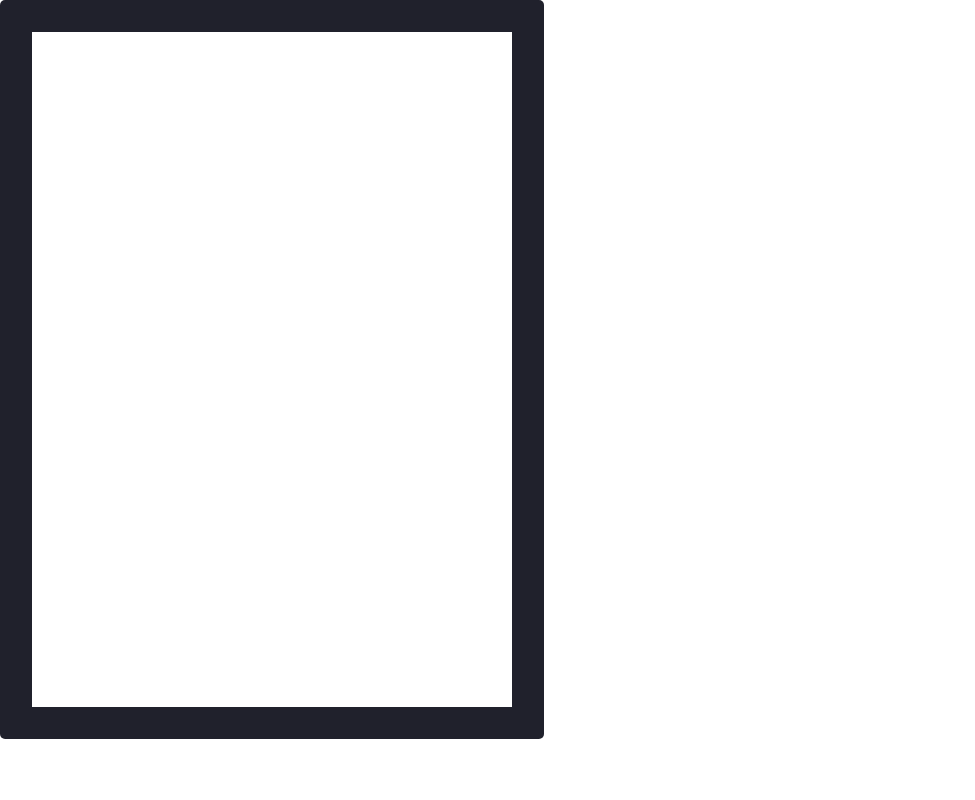
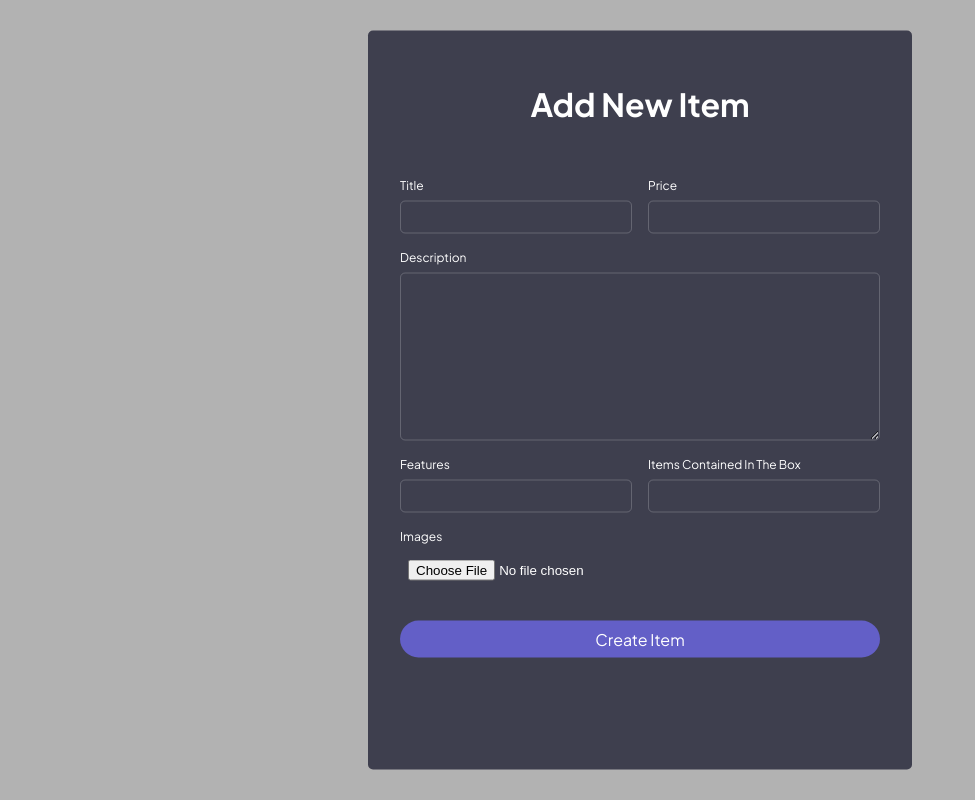
Before and after one commit to DanK1368/dropshop, a React (Create React App) app in the folder frontend/: page / in a window 1280 px wide. Shown: the whole page, without its empty margins (0-975 px from the left). Built offline with nearby package versions, Linux system fonts and the light colour scheme.

Commit message:
updated global styles

```diff
--- a/frontend/src/seller/components/BoardLayout/DisplayBoard/Items/AddItem.js
+++ b/frontend/src/seller/components/BoardLayout/DisplayBoard/Items/AddItem.js
@@ -1,28 +1,57 @@
 import styled from "styled-components";
 
-// styles
-const StyledForm = styled.div`
-  color: white;
-  background: #20212c;
-  width: 480px;
-  height: 675px;
-  padding: 2rem;
-  border-radius: 5px;
-
-  form {
-    background: white;
-    width: 100%;
-    height: 100%;
-  }
-`;
+import {
+  StyledBackdrop,
+  StyledContainer,
+  StyledForm,
+  StyledGrid,
+  StyledInputContainer,
+  StyledButton,
+} from "../../../../styles/AddItem";
 
 const AddItem = () => {
   return (
-    <StyledForm>
-      <form>
-        <div>H1</div>
-      </form>
-    </StyledForm>
+    <StyledBackdrop>
+      <StyledContainer>
+        <StyledForm>
+          <h1>Add New Item</h1>
+
+          <StyledGrid>
+            <StyledInputContainer>
+              <label htmlFor="name">Title</label>
+              <input type="text" id="name" name="name" />
+            </StyledInputContainer>
+            <StyledInputContainer>
+              <label htmlFor="price">Price</label>
+              <input type="text" name="price" id="price" />
+            </StyledInputContainer>
+            <StyledInputContainer>
+              <label htmlFor="description">Description</label>
+              <textarea
+                name="description"
+                id="description"
+                cols="30"
+                rows="10"
+              ></textarea>
+            </StyledInputContainer>
+            <StyledInputContainer>
+              <label htmlFor="features">Features</label>
+              <input type="text" id="features" name="features" />
+            </StyledInputContainer>
+            <StyledInputContainer>
+              <label htmlFor="boxItems">Items Contained In The Box</label>
+              <input type="text" name="boxItems" id="boxItems" />
+            </StyledInputContainer>
+            <StyledInputContainer>
+              <label htmlFor="image">Images</label>
+              <input type="file" name="image" id="image" />
+            </StyledInputContainer>
+          </StyledGrid>
+
+          <StyledButton>Create Item</StyledButton>
+        </StyledForm>
+      </StyledContainer>
+    </StyledBackdrop>
   );
 };
 export default AddItem;
--- /dev/null
+++ b/frontend/src/seller/styles/AddItem.js
@@ -0,0 +1,87 @@
+import styled from "styled-components";
+
+export const StyledBackdrop = styled.div`
+  position: relative;
+  height: 100vh;
+  width: 100%;
+  background: rgba(0, 0, 0, 0.3);
+`;
+
+export const StyledContainer = styled.div`
+  color: white;
+  background: #3e3f4e;
+  width: 480px;
+  height: 675px;
+  padding: 2rem;
+  border-radius: 5px;
+  position: absolute;
+  top: 50%;
+  left: 50%;
+  transform: translate(-50%, -50%);
+`;
+
+export const StyledForm = styled.form`
+  display: grid;
+  gap: 2rem;
+
+  h1 {
+    text-align: center;
+  }
+`;
+
+export const StyledGrid = styled.div`
+  display: grid;
+  grid-template-columns: repeat(2, minmax(100px, 1fr));
+  gap: 1rem;
+`;
+
+export const StyledInputContainer = styled.div`
+  display: flex;
+  flex-direction: column;
+  gap: 0.5rem;
+
+  label {
+    font-size: 12px;
+  }
+
+  input,
+  textarea {
+    padding: 0.5rem;
+    background: none;
+    border: 1px solid rgba(255, 255, 255, 0.2);
+    border-radius: 5px;
+    cursor: pointer;
+    color: white;
+
+    &:focus {
+      outline: none;
+      border: 1px solid rgb(168, 164, 255);
+    }
+  }
+
+  input[type="file"] {
+    border: none;
+  }
+
+  // description textarea field
+  &:nth-child(3) {
+    grid-column: 1 / 3;
+  }
+`;
+
+export const StyledButton = styled.div`
+  width: 100%;
+  background: rgb(99, 95, 199);
+  padding-block: 0.5rem;
+  text-align: center;
+  border-radius: 9999px;
+  cursor: pointer;
+
+  &:hover {
+    background: rgb(168, 164, 255);
+  }
+
+  &:active {
+    transform: scale(103%);
+  }
+`;
```
